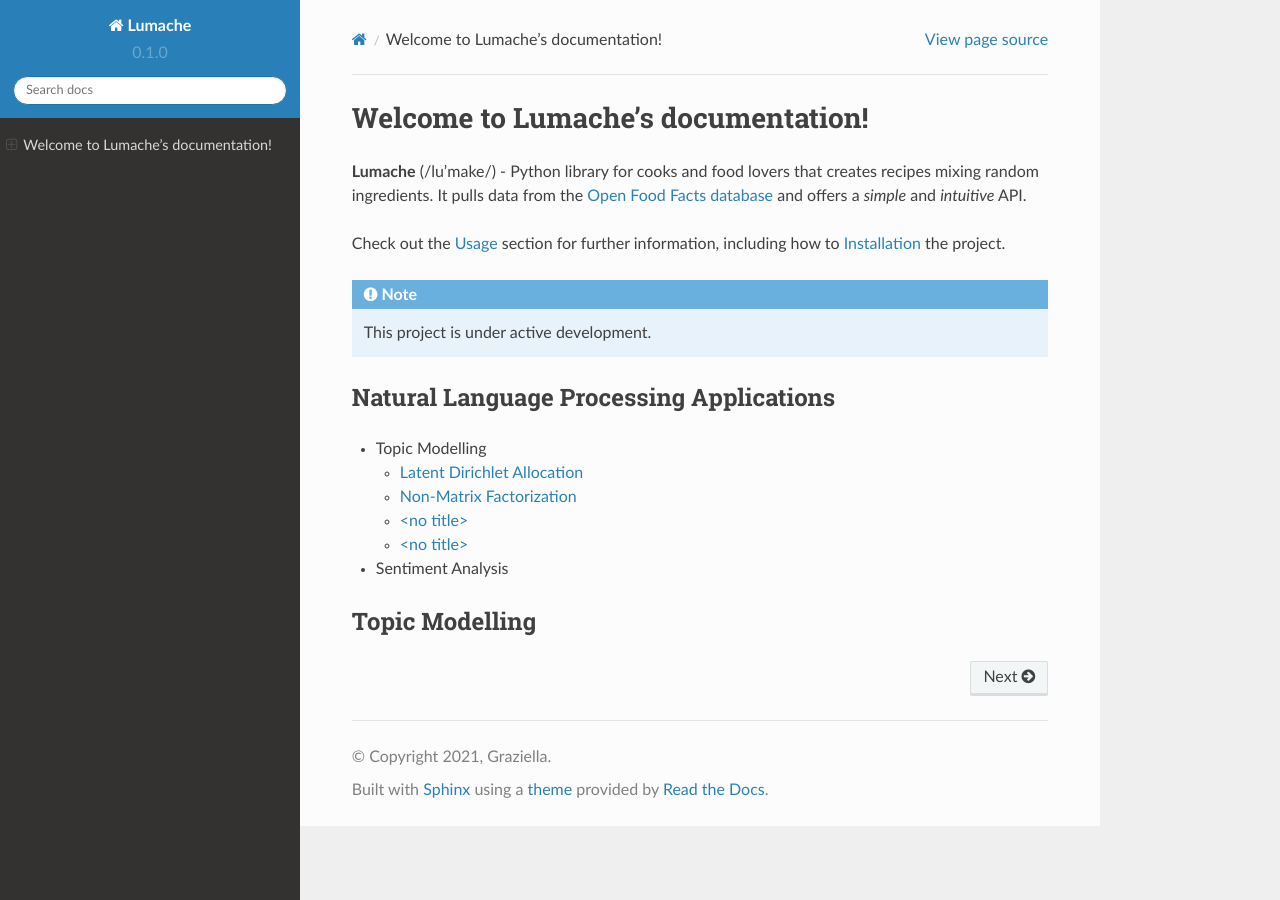
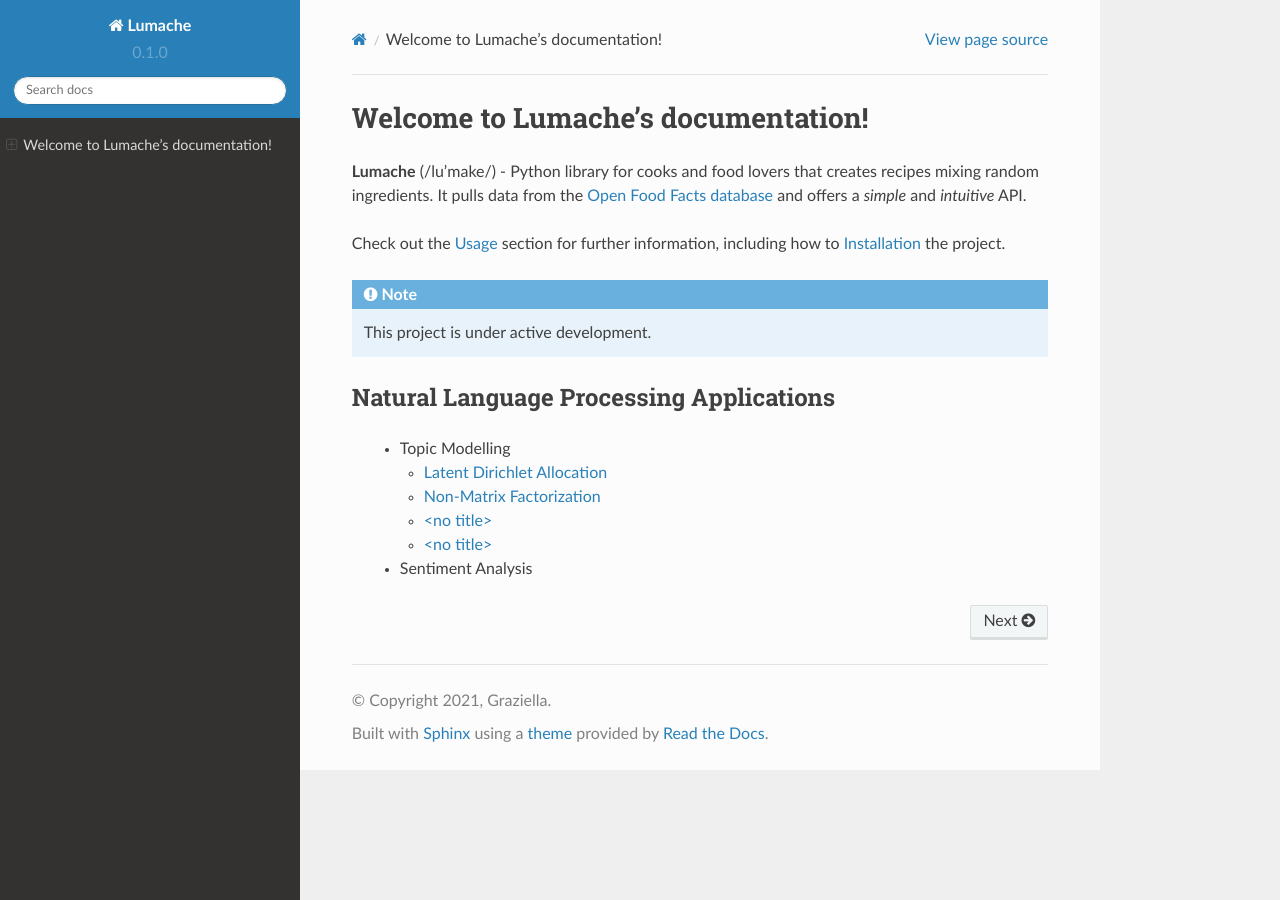
Before and after one commit to Aish2334/NLP-Technical-Documentation, a Sphinx documentation site: the page built from docs/source/index.rst, in a window 1280 px wide. Built offline with Sphinx 7.4.7 and the Read the Docs theme 2.0.0, drawn with Linux system fonts in a browser that asks for light colours; pages that are not in the unit, such as notebooks, are missing from menus.

Commit message:
Updated index.rst

```diff
--- a/docs/source/index.rst
+++ b/docs/source/index.rst
@@ -16,23 +16,20 @@
 Natural Language Processing Applications
 --------
 
-* Topic Modelling
+	* Topic Modelling
 
-  * :doc:`Latent Dirichlet Allocation`
-  * :doc:`Non-Matrix Factorization`
-  * :doc:`BERTopic`
-  * :doc:`Top2Vec`
+	  - :doc:`Latent Dirichlet Allocation`
+	  - :doc:`Non-Matrix Factorization`
+	  - :doc:`BERTopic`
+	  - :doc:`Top2Vec`
 
-* Sentiment Analysis
+	* Sentiment Analysis
 
 
-Topic Modelling
---------
 
 
 .. toctree::
-   :caption: Applications
-   :maxdepth: 2
+   :maxdepth: 3
 
    Topic Modelling
    ..toctree::
```
